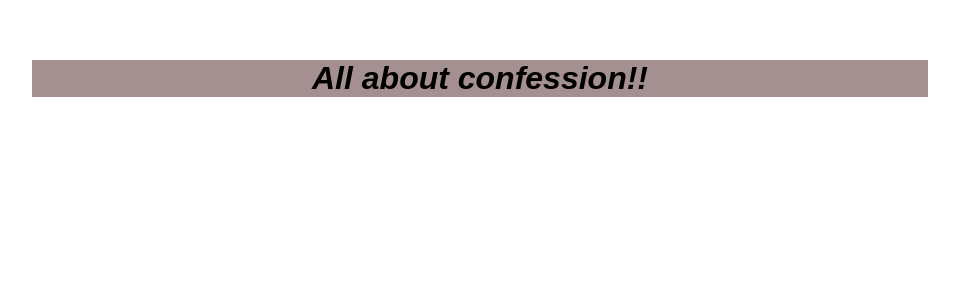
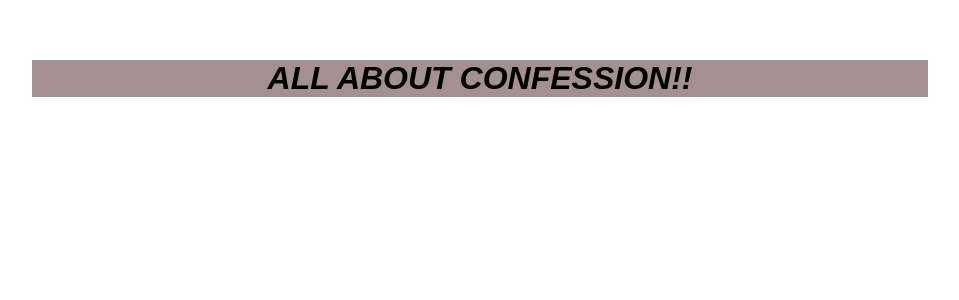
Before and after one commit to Amanag220/dev-elixir.github.io, a Jekyll site: the page built from index.html, in a window 1280 px wide. Shown: the top 300 px of the page, without its empty margins (160-1119 px from the left). Built offline with Jekyll 4.4.1, drawn with Linux system fonts in a browser that asks for light colours.

Commit message:
New Changes

```diff
--- a/CSS/main.css
+++ b/CSS/main.css
@@ -6,5 +6,9 @@
   font-family: sans-serif;
   font-weight: bold;
   font-style: italic;
+  text-align: center;
+  text-transform: uppercase;
+  text-decoration-style: wavy;
+  text-decoration-color: rgb(48, 22, 24);
   background-color: rgba(75, 33, 36, 0.5);
 }
```
